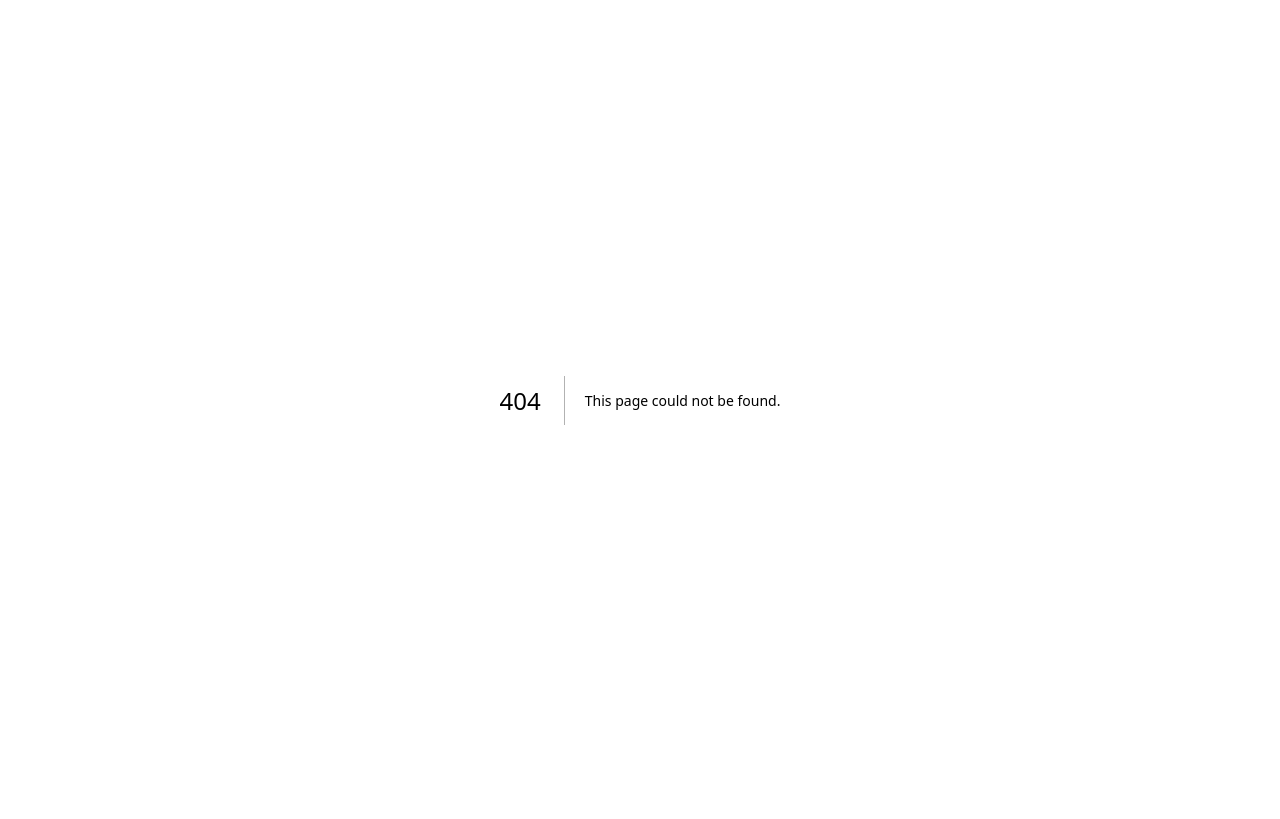
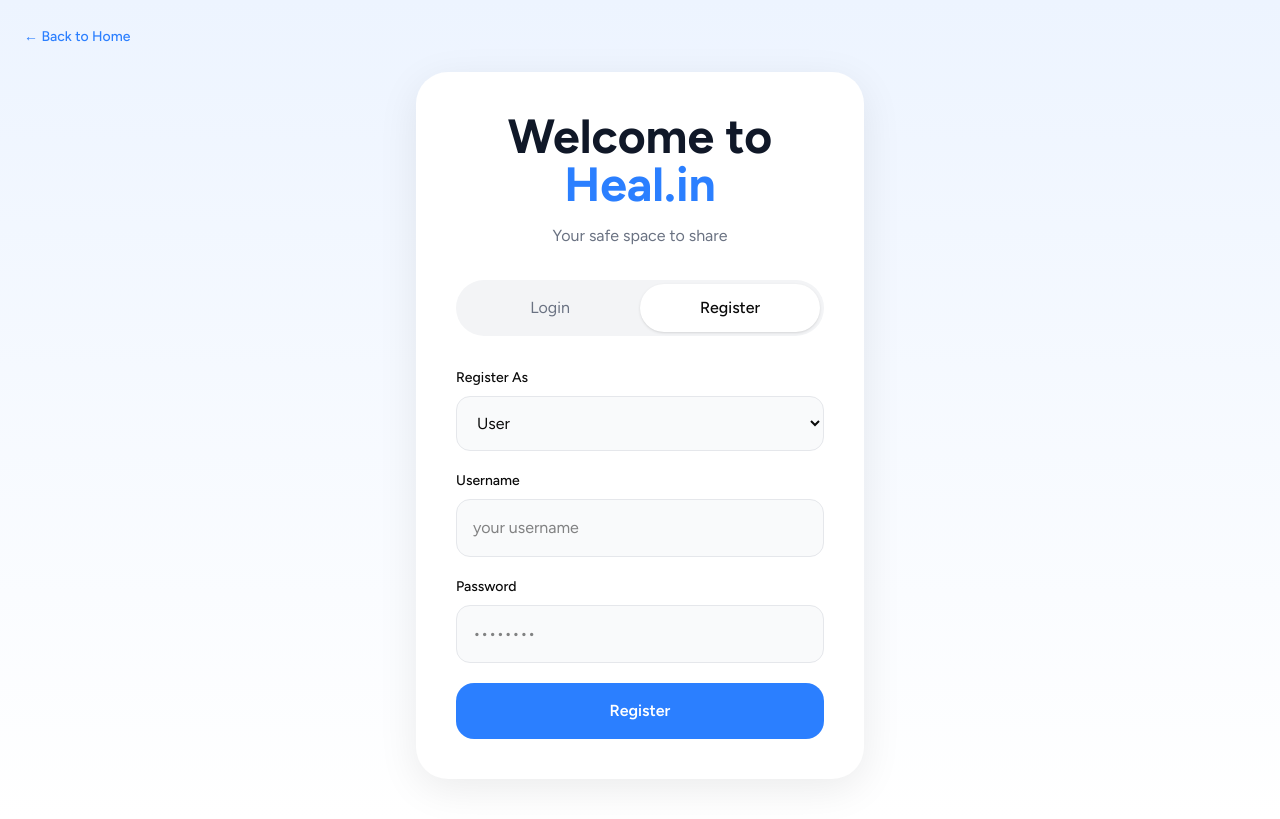
Before and after one commit to Hayunitya/healin-frontend, a Next.js app: page /register in a window 1280 px wide. Before the commit this address had no page. Built offline with nearby package versions, Linux system fonts and the light colour scheme.

Commit message:
feat: build auth pages

```diff
--- /dev/null
+++ b/app/login/page.tsx
@@ -0,0 +1,108 @@
+"use client";
+
+import Link from "next/link";
+import { useState } from "react";
+import { useRouter } from "next/navigation";
+
+import AuthLayout from "@/components/auth/AuthLayout";
+import { useAuthStore } from "@/store/authStore";
+
+export default function LoginPage() {
+  const router = useRouter();
+  const { setAuth } = useAuthStore();
+
+  const [username, setUsername] = useState("");
+  const [password, setPassword] = useState("");
+
+  const handleLogin = (e: React.FormEvent) => {
+    e.preventDefault();
+
+    if (!username || password.length < 6) {
+      alert("Invalid credentials");
+      return;
+    }
+
+    setAuth(
+      {
+        id: "1",
+        username,
+        role: "user",
+        createdAt: new Date().toISOString(),
+      },
+      "mock-token"
+    );
+
+    router.push("/dashboard");
+  };
+
+  return (
+    <AuthLayout>
+      <div className="text-center">
+        <h1 className="text-5xl font-bold text-gray-900">
+          Welcome to{" "}
+          <span className="text-blue-500">
+            Heal.in
+          </span>
+        </h1>
+
+        <p className="mt-4 text-gray-500">
+          Your safe space to share
+        </p>
+      </div>
+
+      {/* switch */}
+      <div className="mt-8 flex rounded-full bg-gray-100 p-1">
+        <Link
+          href="/login"
+          className="flex-1 rounded-full bg-white py-3 text-center font-medium shadow-sm"
+        >
+          Login
+        </Link>
+
+        <Link
+          href="/register"
+          className="flex-1 py-3 text-center text-gray-500"
+        >
+          Register
+        </Link>
+      </div>
+
+      <form
+        onSubmit={handleLogin}
+        className="mt-8 space-y-5"
+      >
+        <div>
+          <label className="mb-2 block text-sm font-medium">
+            Username
+          </label>
+
+          <input
+            type="text"
+            placeholder="username"
+            value={username}
+            onChange={(e) => setUsername(e.target.value)}
+            className="w-full rounded-xl border border-gray-200 bg-gray-50 p-4 outline-none transition focus:border-blue-500"
+          />
+        </div>
+
+        <div>
+          <label className="mb-2 block text-sm font-medium">
+            Password
+          </label>
+
+          <input
+            type="password"
+            placeholder="••••••••"
+            value={password}
+            onChange={(e) => setPassword(e.target.value)}
+            className="w-full rounded-xl border border-gray-200 bg-gray-50 p-4 outline-none transition focus:border-blue-500"
+          />
+        </div>
+
+        <button className="w-full rounded-2xl bg-blue-500 py-4 font-semibold text-white transition hover:bg-blue-600">
+          Log In
+        </button>
+      </form>
+    </AuthLayout>
+  );
+}
--- /dev/null
+++ b/app/register/page.tsx
@@ -0,0 +1,119 @@
+"use client";
+
+import Link from "next/link";
+import { useState } from "react";
+import { useRouter } from "next/navigation";
+
+import AuthLayout from "@/components/auth/AuthLayout";
+
+export default function RegisterPage() {
+  const router = useRouter();
+
+  const [role, setRole] = useState("user");
+  const [username, setUsername] = useState("");
+  const [password, setPassword] = useState("");
+
+  const handleRegister = (e: React.FormEvent) => {
+    e.preventDefault();
+
+    if (!username || password.length < 6) {
+      alert("Invalid input");
+      return;
+    }
+
+    alert("Register success (mock)");
+
+    router.push("/login");
+  };
+
+  return (
+    <AuthLayout>
+      <div className="text-center">
+        <h1 className="text-5xl font-bold text-gray-900">
+          Welcome to{" "}
+          <span className="text-blue-500">
+            Heal.in
+          </span>
+        </h1>
+
+        <p className="mt-4 text-gray-500">
+          Your safe space to share
+        </p>
+      </div>
+
+      {/* switch */}
+      <div className="mt-8 flex rounded-full bg-gray-100 p-1">
+        <Link
+          href="/login"
+          className="flex-1 py-3 text-center text-gray-500"
+        >
+          Login
+        </Link>
+
+        <Link
+          href="/register"
+          className="flex-1 rounded-full bg-white py-3 text-center font-medium shadow-sm"
+        >
+          Register
+        </Link>
+      </div>
+
+      <form
+        onSubmit={handleRegister}
+        className="mt-8 space-y-5"
+      >
+        <div>
+          <label className="mb-2 block text-sm font-medium">
+            Register As
+          </label>
+
+          <select
+            value={role}
+            onChange={(e) => setRole(e.target.value)}
+            className="w-full rounded-xl border border-gray-200 bg-gray-50 p-4 outline-none focus:border-blue-500"
+          >
+            <option value="user">
+              User
+            </option>
+
+            <option value="counselor">
+              Counselor
+            </option>
+          </select>
+        </div>
+
+        <div>
+          <label className="mb-2 block text-sm font-medium">
+            Username
+          </label>
+
+          <input
+            type="text"
+            placeholder="your username"
+            value={username}
+            onChange={(e) => setUsername(e.target.value)}
+            className="w-full rounded-xl border border-gray-200 bg-gray-50 p-4 outline-none focus:border-blue-500"
+          />
+        </div>
+
+        <div>
+          <label className="mb-2 block text-sm font-medium">
+            Password
+          </label>
+
+          <input
+            type="password"
+            placeholder="••••••••"
+            value={password}
+            onChange={(e) => setPassword(e.target.value)}
+            className="w-full rounded-xl border border-gray-200 bg-gray-50 p-4 outline-none focus:border-blue-500"
+          />
+        </div>
+
+        <button className="w-full rounded-2xl bg-blue-500 py-4 font-semibold text-white transition hover:bg-blue-600">
+          Register
+        </button>
+      </form>
+    </AuthLayout>
+  );
+}
--- /dev/null
+++ b/components/auth/AuthLayout.tsx
@@ -0,0 +1,28 @@
+import Link from "next/link";
+import type { ReactNode } from "react";
+
+export default function AuthLayout({
+  children,
+}: {
+  children: ReactNode;
+}) {
+  return (
+    <div className="min-h-screen bg-linear-to-b from-[#edf4ff] to-white">
+
+    <div className="px-6 py-6">
+      <Link
+        href="/"
+        className="inline-flex items-center gap-2 text-sm font-medium text-blue-500 transition hover:text-blue-600"
+      >
+        ← Back to Home
+      </Link>
+    </div>
+
+      <div className="flex items-center justify-center px-6 pb-10">
+        <div className="w-full max-w-md rounded-[2rem] bg-white p-10 shadow-[0_10px_40px_rgba(0,0,0,0.08)]">
+          {children}
+        </div>
+      </div>
+    </div>
+  );
+}
--- a/components/landing/CTA.tsx
+++ b/components/landing/CTA.tsx
@@ -1,3 +1,7 @@
+"use client";
+
+import Link from "next/link";
+
 export default function CTA() {
   return (
     <section className="bg-white px-6 py-24">
@@ -13,9 +17,13 @@ export default function CTA() {
             temukan dukungan yang Anda butuhkan.
           </p>
 
-          <button className="mt-12 rounded-full bg-white px-10 py-4 text-lg font-semibold text-blue-500 shadow-xl transition hover:scale-105 hover:bg-blue-50">
-            Mulai Chat
-          </button>
+            <Link
+              href="/login"
+              className="inline-block mt-12 rounded-full bg-white px-10 py-4 text-lg font-semibold text-blue-500 shadow-xl transition hover:scale-105 hover:bg-blue-50"
+            >
+              Mulai Chat
+            </Link>
+
         </div>
       </div>
     </section>
```
